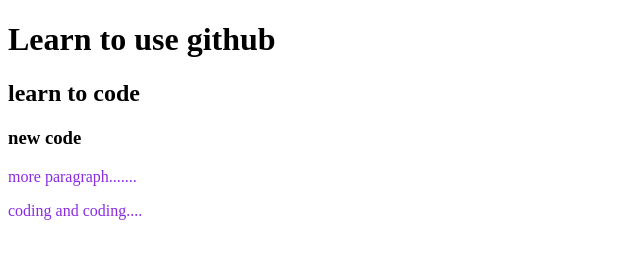
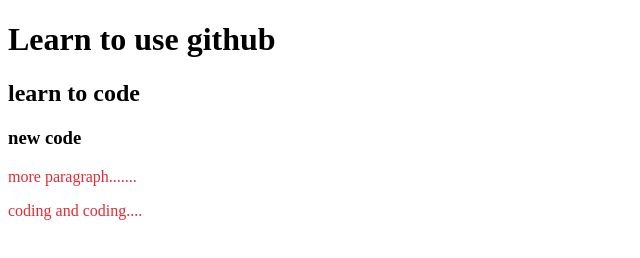
Before and after one commit to Arifa56/my-second-repo, a plain HTML site: page sindex.html in a window 1280 px wide. Shown: the whole page, without its empty margins (0-640 px from the left). Drawn offline with Linux system fonts and the light colour scheme.

Commit message:
color change

```diff
--- a/style.css
+++ b/style.css
@@ -1,3 +1,3 @@
 p{
-    color: blueviolet;
+    color: rgb(226, 43, 52);
 }
```
